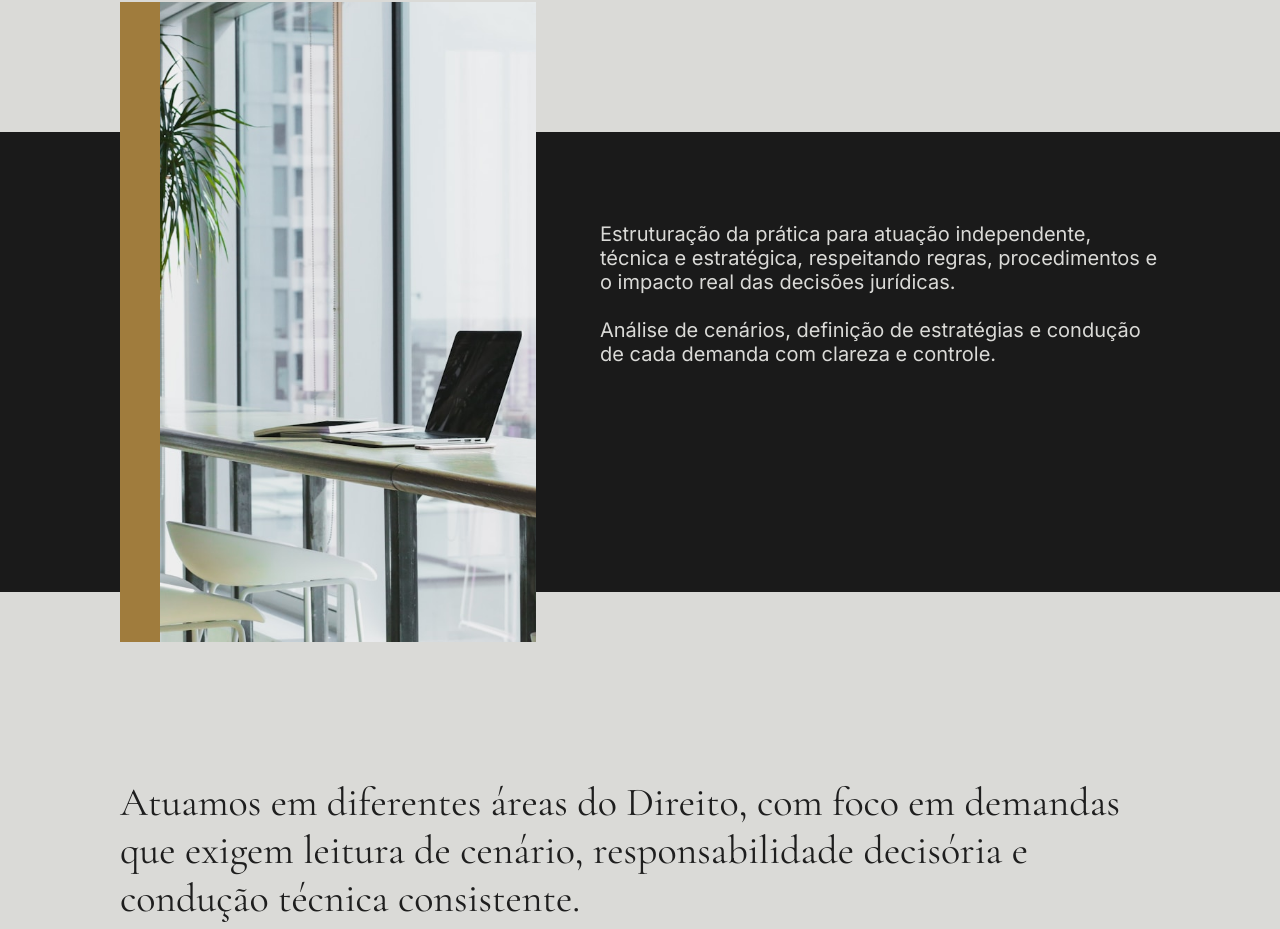
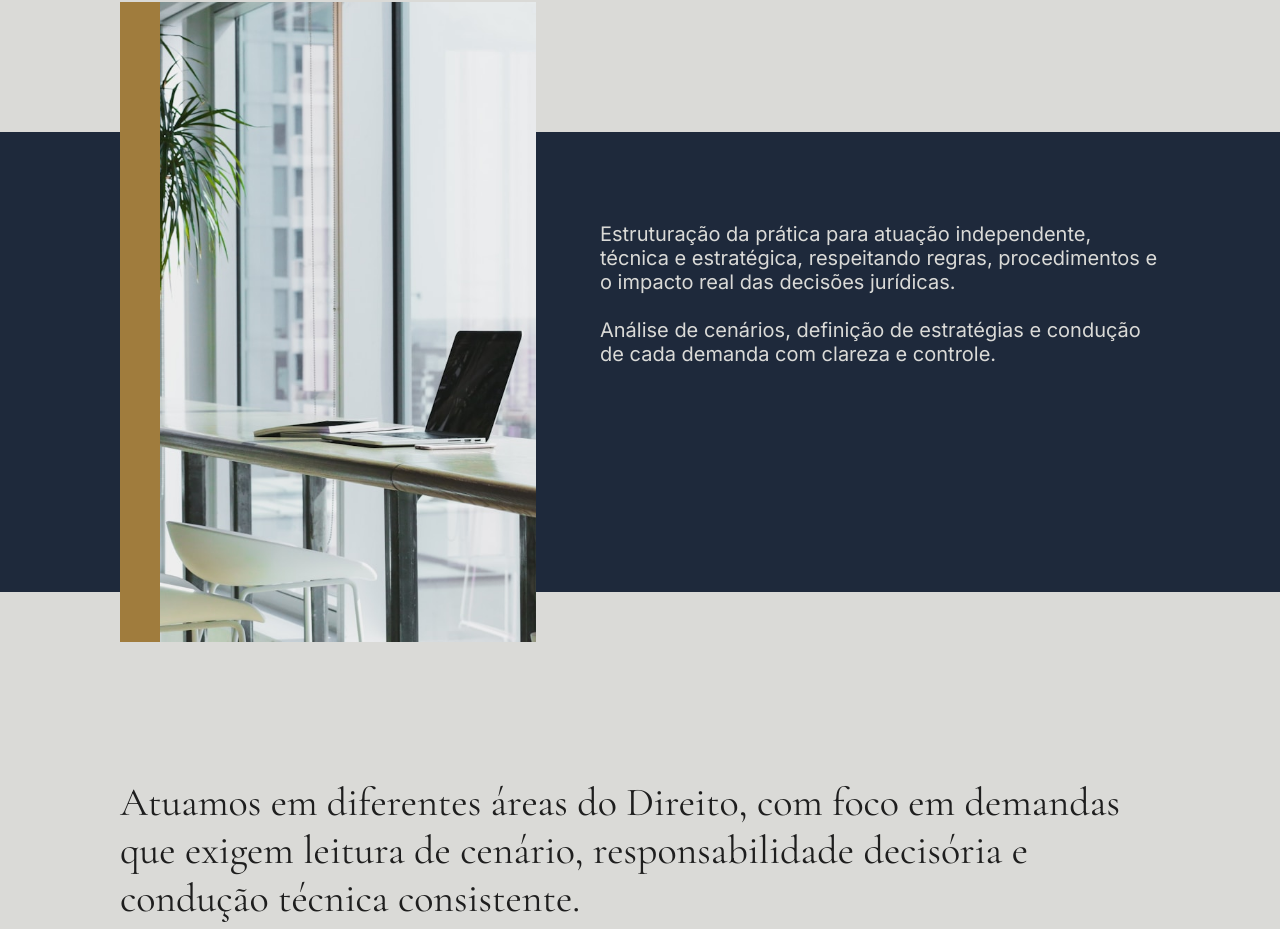
Before and after one commit to ferteles/nwy-advocacia, a React (Vite) app: page / in a window 1280 px wide. Shown: the part 1608-2537 px from the top of the page. Built offline with nearby package versions, Linux system fonts and the light colour scheme.

Commit message:
UI: Ajustando fundo da seção About para azulado

```diff
--- a/src/app/App.tsx
+++ b/src/app/App.tsx
@@ -204,7 +204,7 @@ function About() {
           </div>
         </div>
       </div>
-      <div className="block lg:hidden" style={{ background: COLORS.dark }}>
+      <div className="block lg:hidden" style={{ background: COLORS.cardBg }}>
         <div className="px-4 py-10">
           <p className="font-['Inter',sans-serif] text-[#dadad7]" style={{ fontSize: 22, lineHeight: 1.5 }}>
             Estruturação da prática para atuação independente, técnica e estratégica, respeitando regras, procedimentos e o impacto real das decisões jurídicas.
@@ -218,7 +218,7 @@ function About() {
       {/* Desktop — banda escura full-width cruza a imagem (fiel ao Figma) */}
       <div className="hidden lg:block relative" style={{ background: COLORS.light }}>
         {/* Banda escura: começa 250px do topo, altura 460px */}
-        <div className="absolute left-0 right-0" style={{ top: 250, height: 460, background: COLORS.dark }} />
+        <div className="absolute left-0 right-0" style={{ top: 250, height: 460, background: COLORS.cardBg }} />
         <div className="relative max-w-[1440px] mx-auto" style={{ paddingTop: 120, paddingBottom: 80, paddingLeft: 120, paddingRight: 120 }}>
           <div className="flex items-start">
             {/* Imagem: inicia em y=120, 130px acima da banda escura */}
```
